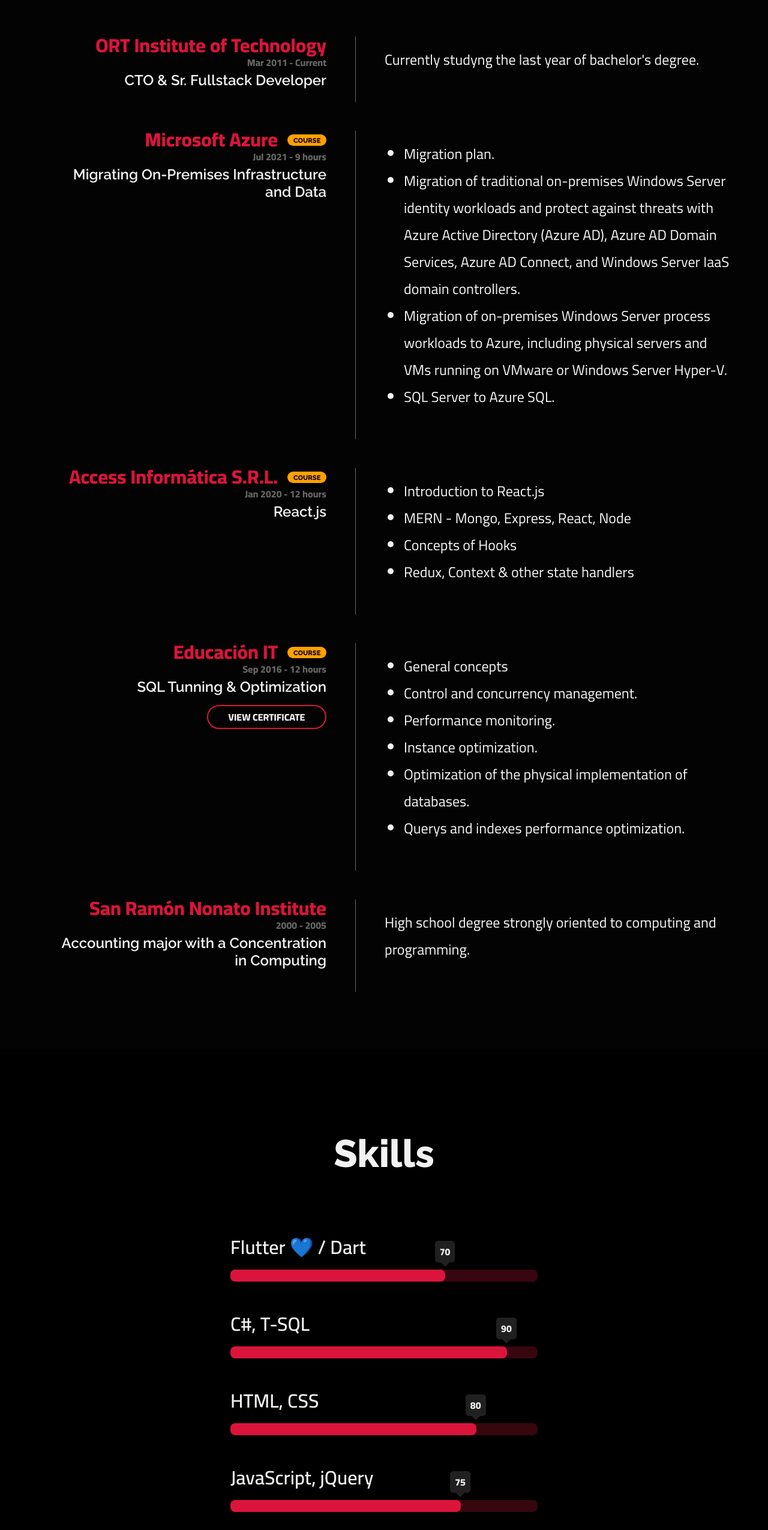
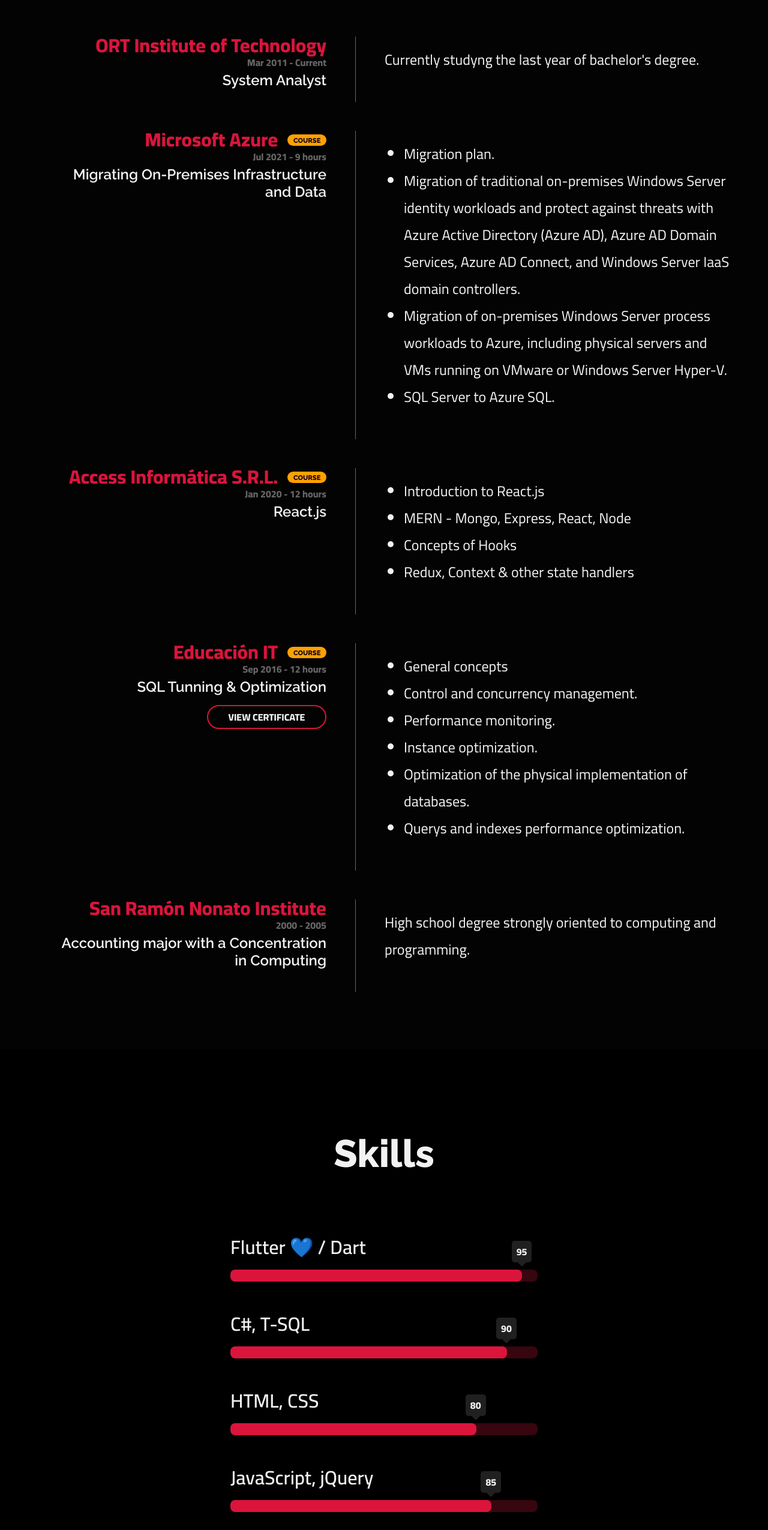
Before and after one commit to flechajm/flechajm.github.io, a plain HTML site: page docs/index.html in a window 1280 px wide. Shown: the part 3890-6440 px from the top of the page at 60% size. Drawn offline with nearby package versions, Linux system fonts and the light colour scheme.

Commit message:
Update index.html

```diff
--- a/docs/index.html
+++ b/docs/index.html
@@ -247,7 +247,7 @@
             <div class="column-1">
               <div class="title">ORT Institute of Technology</div>
               <div class="range">Mar 2011 - Current</div>
-              <div class="rol">CTO & Sr. Fullstack Developer</div>
+              <div class="rol">System Analyst</div>
             </div>
             <div class="column-2">
               <p class="text">
@@ -352,7 +352,7 @@
             <div class="skill">
               <div class="name">Flutter 💙 / Dart</div>
               <div class="bar">
-                <div class="per" per="70"><div class="arrow"></div></div>
+                <div class="per" per="95"><div class="arrow"></div></div>
               </div>
             </div>
             <div class="skill">
@@ -370,7 +370,7 @@
             <div class="skill">
               <div class="name">JavaScript, jQuery</div>
               <div class="bar">
-                <div class="per" per="75"><div class="arrow"></div></div>
+                <div class="per" per="85"><div class="arrow"></div></div>
               </div>
             </div>
             <div class="skill">
@@ -394,7 +394,7 @@
             <div class="skill">
               <div class="name">Git</div>
               <div class="bar">
-                <div class="per" per="60"><div class="arrow"></div></div>
+                <div class="per" per="85"><div class="arrow"></div></div>
               </div>
             </div>
           </div>
```
